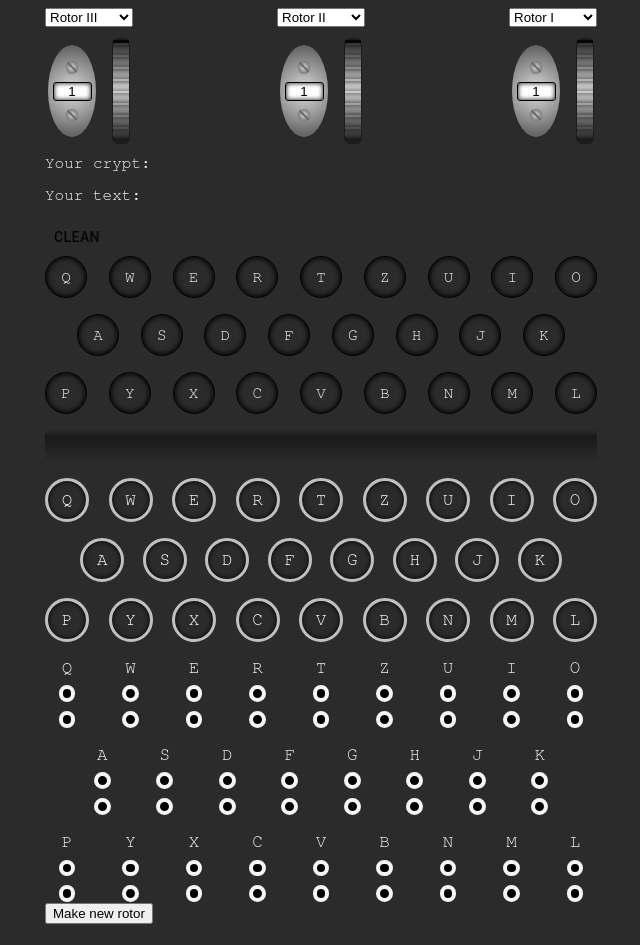
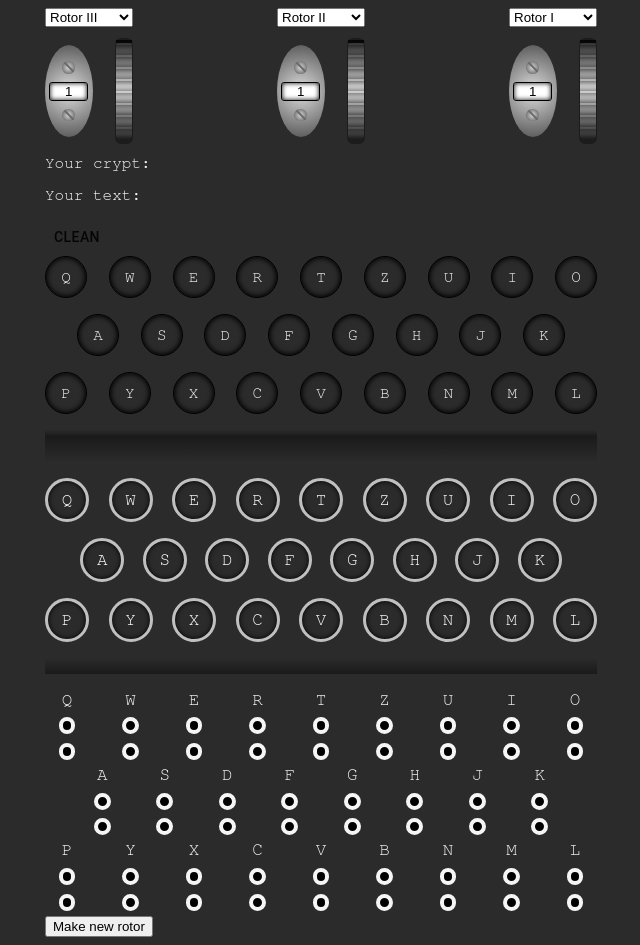
Before and after one commit to BGal23/enigma, a React (Vite) app: page / in a window 1280 px wide. Shown: the whole page, without its empty margins (319-959 px from the left). Built offline with nearby package versions, Linux system fonts and the light colour scheme.

Commit message:
some things plugs buttons itp

```diff
--- a/src/App.tsx
+++ b/src/App.tsx
@@ -26,8 +26,10 @@ const App = () => {
   const [light, setLights] = useState<string>("");
 
   const encryption = () => {
-    const step0 = changeLetters(letter);
+    const firstPlugChange = changePlugboard(letter, buttonsArray);
 
+    if (firstPlugChange !== undefined) {
+      const step0 = changeLetters(firstPlugChange);
       const step1 = runCrypt(rotorsState[2], step0);
       const step2 = runCrypt(rotorsState[1], step1);
       const step3 = runCrypt(rotorsState[0], step2);
@@ -42,6 +44,7 @@ const App = () => {
         setLights(newLetter);
         cryptArray.push(newLetter);
         setCrypt(cryptArray.join(""));
+      }
     }
   };
 
--- a/src/components/Keyboard/styles.ts
+++ b/src/components/Keyboard/styles.ts
@@ -6,6 +6,14 @@ const useStyles = makeStyles(() => ({
     gap: "1em",
     flexWrap: "wrap",
     justifyContent: "space-between",
+
+    "&:after": {
+      content: '""',
+      display: "block",
+      width: "100%",
+      height: "1em",
+      background: "linear-gradient(0deg, #1a1a1a 0%, rgba(0,0,0,0) 100%)",
+    },
   },
   button: {
     width: "2.5em",
--- a/src/components/Plugboard/Plugboard.tsx
+++ b/src/components/Plugboard/Plugboard.tsx
@@ -27,12 +27,10 @@ const Plugboard: React.FC<Props> = ({
       );
       buttonsArray.splice(deleteLetterArray, 1);
 
-      // console.log(deleteLetterArray, newLettersArray);
-
       setButtonsArray([...buttonsArray]);
     } else if (!selectedButton) {
       setSelectedButton(letter);
-    } else if (letter === selectedButton || handleColor(letter).length > 1) {
+    } else if (letter === selectedButton || handlePlug(letter) !== undefined) {
       setSelectedButton("");
     } else {
       const newLettersArray = [selectedButton, letter];
@@ -41,32 +39,42 @@ const Plugboard: React.FC<Props> = ({
     }
   };
 
-  const handleColor = (letter: string) => {
+  const handlePlug = (letter: string) => {
     for (const array of buttonsArray) {
       if (array[0] === letter) {
-        return `${array[0]} 🔄 ${array[1]}`;
+        return (
+          <div className={classes.plug}>
+            <span>{array[1]}</span>
+            <div className={classes.screw}></div>
+          </div>
+        );
       } else if (array[1] === letter) {
-        return `${array[1]} 🔄 ${array[0]}`;
+        return (
+          <div className={classes.plug}>
+            <span>{array[0]}</span>
+            <div className={classes.screw}></div>
+          </div>
+        );
       }
     }
-    return letter;
+    return;
   };
 
   return (
     <Grid container className={classes.wrapper}>
       {array.letters.map((letter, index) => (
         <button
+          type="button"
           key={index}
           onClick={() => handleClick(letter)}
           className={classes.button}
-          // color={handleColor(letter)}
-          style={{ background: selectedButton === letter ? "yellow" : "" }}
-          // disabled={handleColor(letter).length > 1}
+          style={{ background: selectedButton === letter ? "#F5F5F550" : "" }}
         >
           <Grid className={classes.plugBox}>
-            <div>{handleColor(letter)}</div>
-            <div className={classes.plug}></div>
-            <div className={classes.plug}></div>
+            {letter}
+            <div className={classes.outlet}></div>
+            <div className={classes.outlet}></div>
+            {handlePlug(letter)}
           </Grid>
         </button>
       ))}
--- a/src/components/Plugboard/styles.ts
+++ b/src/components/Plugboard/styles.ts
@@ -3,10 +3,26 @@ import { makeStyles } from "@mui/styles";
 const useStyles = makeStyles(() => ({
   wrapper: {
     display: "flex",
-    gap: "1em",
+    columnGap: "1em",
     flexWrap: "wrap",
     justifyContent: "space-between",
     marginTop: "1em",
+  },
+  plug: {
+    width: "1.5em",
+    height: "2.6em",
+    background:
+      "radial-gradient(circle, rgba(48,48,48,1) 0%, rgba(0,0,0,1) 100%)",
+    position: "relative",
+    borderRadius: "1em",
+    margin: "0.5em 0 -4em 0",
+    padding: "0.2em",
+    top: "-3.8em",
+    display: "flex",
+    flexDirection: "column",
+    alignItems: "center",
+    gap: "0.4em",
+    color: "transparent",
   },
   button: {
     color: "whitesmoke",
@@ -18,7 +34,26 @@ const useStyles = makeStyles(() => ({
     fontSize: "1.1em",
     justifyContent: "center",
     alignItems: "center",
-    borderRadius: "0.5em",
+    borderRadius: "1.0em",
+    cursor: "pointer",
+    transition: "background 200ms ease-in-out",
+    paddingBottom: "0.3em",
+
+    "&:hover": {
+      background: "#F5F5F520",
+
+      "& div": {
+        "& span": {
+          color: "whitesmoke",
+        },
+      },
+    },
+
+    "& div": {
+      "& span": {
+        transition: "color 200ms ease-in-out",
+      },
+    },
 
     "&:nth-child(10)": {
       marginLeft: "2em",
@@ -31,14 +66,35 @@ const useStyles = makeStyles(() => ({
     display: "flex",
     flexDirection: "column",
     gap: "0.5em",
+    alignItems: "center",
   },
-  plug: {
+  outlet: {
     width: "0.5em",
     height: "0.5em",
     background: "black",
     border: "4px solid whitesmoke",
     borderRadius: "1em",
   },
+
+  screw: {
+    content: '""',
+    position: "relative",
+    height: "0.8em",
+    width: "0.8em",
+    background: "radial-gradient(circle, #dbdbdb 0%, #505050 100%)",
+    borderRadius: "50%",
+
+    "&::before": {
+      content: '""',
+      position: "absolute",
+      top: "50%",
+      left: "50%",
+      width: "100%",
+      height: 2,
+      backgroundColor: "#6b6b6b",
+      transform: "translate(-50%, -50%) rotate(45deg)",
+    },
+  },
 }));
 
 export default useStyles;
--- a/src/components/Rotor/Rotor.tsx
+++ b/src/components/Rotor/Rotor.tsx
@@ -70,12 +70,20 @@ const Rotor: React.FC<Props> = ({
     const delta = event.deltaY;
 
     if (delta > 0) {
+      changePosition(false);
+    } else if (delta < 0) {
+      changePosition(true);
+    }
+  };
+
+  const changePosition = (isAdd: boolean) => {
+    if (!isAdd) {
       if (position <= 1) {
         handlePositionChange(26);
       } else {
         handlePositionChange(position - 1);
       }
-    } else if (delta < 0) {
+    } else if (isAdd) {
       if (position >= 26) {
         handlePositionChange(1);
       } else {
@@ -107,6 +115,22 @@ const Rotor: React.FC<Props> = ({
 
           <div className={classes.screw}></div>
         </Box>
+        <div className={classes.buttons}>
+          <button
+            type="button"
+            className={classes.button}
+            onClick={() => changePosition(true)}
+          >
+            +
+          </button>
+          <button
+            type="button"
+            className={classes.button}
+            onClick={() => changePosition(false)}
+          >
+            -
+          </button>
+        </div>
         <div className={classes.gearBox} onWheel={handleMouseWheel}>
           {gear.map((element, index) => (
             <div
--- a/src/components/Rotor/styles.ts
+++ b/src/components/Rotor/styles.ts
@@ -17,7 +17,20 @@ const useStyles = makeStyles(() => ({
     flexDirection: "row",
     alignItems: "center",
     height: "6em",
-    gap: "1em",
+
+    "& div": {
+      "& button": {
+        transition: "color 200ms ease-in-out",
+      },
+    },
+
+    "&:hover": {
+      "& div": {
+        "& button": {
+          color: "whitesmoke",
+        },
+      },
+    },
   },
   inputWrapper: {
     display: "flex",
@@ -28,7 +41,6 @@ const useStyles = makeStyles(() => ({
     height: "calc(100% - 4px)",
     background: "radial-gradient(circle, #dbdbdb 0%, #505050 100%)",
     borderRadius: "50%",
-    // border: "1px solid #505050",
     gap: "0.5em",
   },
   screw: {
@@ -38,7 +50,6 @@ const useStyles = makeStyles(() => ({
     width: "0.8em",
     background: "radial-gradient(circle, #dbdbdb 0%, #505050 100%)",
     borderRadius: "50%",
-    // border: "2px solid silver",
 
     "&::before": {
       content: '""',
@@ -110,6 +121,24 @@ const useStyles = makeStyles(() => ({
     pointerEvents: "none",
     top: 40,
   },
+  buttons: {
+    display: "flex",
+    flexDirection: "column",
+    justifyContent: "space-between",
+    height: "100%",
+  },
+  button: {
+    border: "none",
+    background: "transparent",
+    cursor: "pointer",
+    fontSize: "large",
+    color: "transparent",
+    transition: "scale 200ms ease-in-out",
+
+    "&:hover": {
+      scale: "1.1",
+    },
+  },
 }));
 
 export default useStyles;
```
Lines whose indentation alone changed are shown as unchanged.
